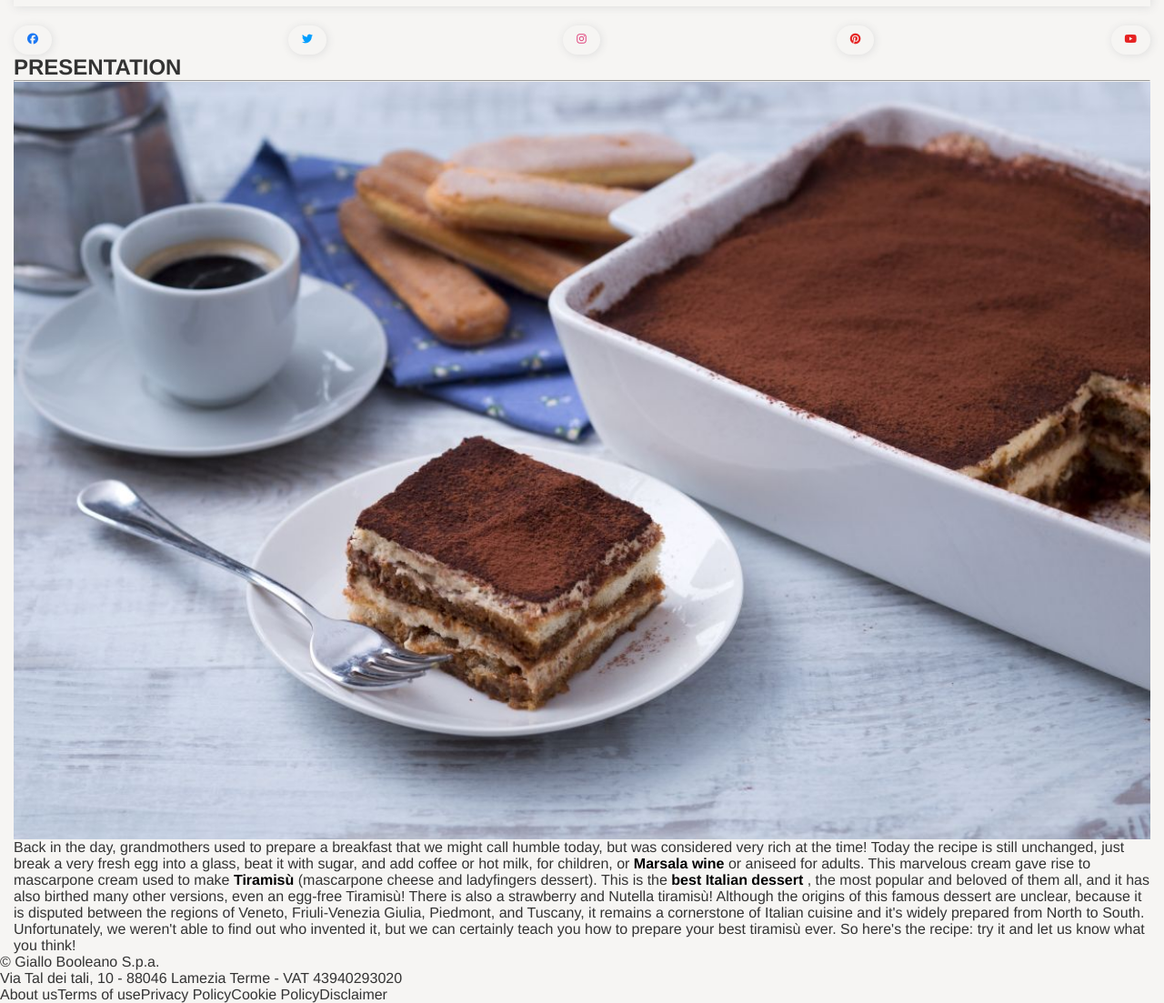
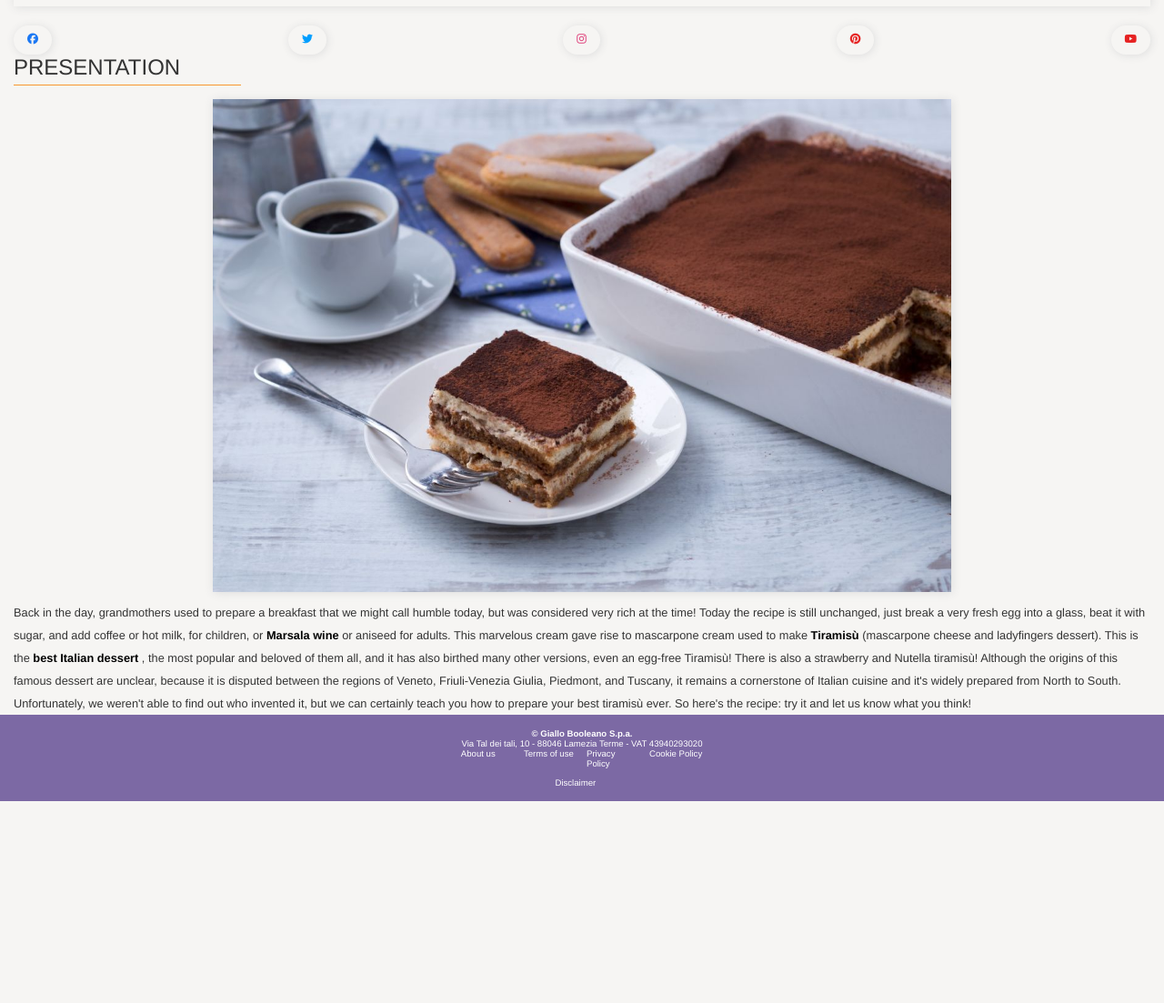
Before and after one commit to emazupp/htmlcss-responsive-layout, a plain HTML site: page index.html in a window 1280 px wide. Shown: the part 942-2045 px from the top of the page at 91% size. After the commit the page ends 1823 px from the top, so only its background shows below. Drawn offline with Linux system fonts and the light colour scheme.

Commit message:
add css lower-section and start footer

```diff
--- a/css/style.css
+++ b/css/style.css
@@ -17,6 +17,13 @@ li {
 }
 
 /* utils */
+
+hr {
+  width: 20%;
+  background-color: #f7972e;
+  height: 1px;
+  border: none;
+}
 
 img {
   display: block;
@@ -135,3 +142,63 @@ b {
   flex-direction: column;
   padding: 0px 15px;
 }
+
+.lower-section-title {
+  padding-bottom: 5px;
+}
+
+.lower-section-title > h2 {
+  font-weight: 400;
+}
+
+.lower-section-image {
+  display: flex;
+  justify-content: center;
+  width: 100%;
+  padding-top: 15px;
+}
+
+.lower-section-image > img {
+  width: 65%;
+  box-shadow: 1px 1px 10px #ddd;
+}
+
+.recipe-description {
+  padding-top: 10px;
+  font-size: 0.8em;
+  line-height: 25px;
+}
+
+/* footer */
+
+.footer {
+  background-color: #7c69a4;
+  color: white;
+  font-size: 0.6em;
+  padding: 15px 0px;
+  display: flex;
+  flex-direction: column;
+  align-items: center;
+  justify-content: center;
+}
+
+.company-info > p > b {
+  color: white;
+}
+
+.company-info {
+  display: flex;
+  flex-direction: column;
+  align-items: center;
+}
+
+.important-links > ul {
+  display: flex;
+  gap: 10px;
+  flex-wrap: wrap;
+  justify-content: center;
+}
+
+.important-links > ul > li {
+  flex: 0 0 20%;
+}
--- a/index.html
+++ b/index.html
@@ -58,7 +58,7 @@
           <h2>PRESENTATION</h2>
         </div>
         <hr />
-        <div class="image">
+        <div class="lower-section-image">
           <img src="./img/tiramisu.jpg" alt="lower-section-image" />
         </div>
         <div class="recipe-description">
@@ -87,7 +87,7 @@
 
     <footer class="footer">
       <div class="company-info">
-        <p>&copy; Giallo Booleano S.p.a.</p>
+        <p><b>&copy; Giallo Booleano S.p.a.</b></p>
         <p>Via Tal dei tali, 10 - 88046 Lamezia Terme - VAT 43940293020</p>
       </div>
       <div class="important-links">
```
